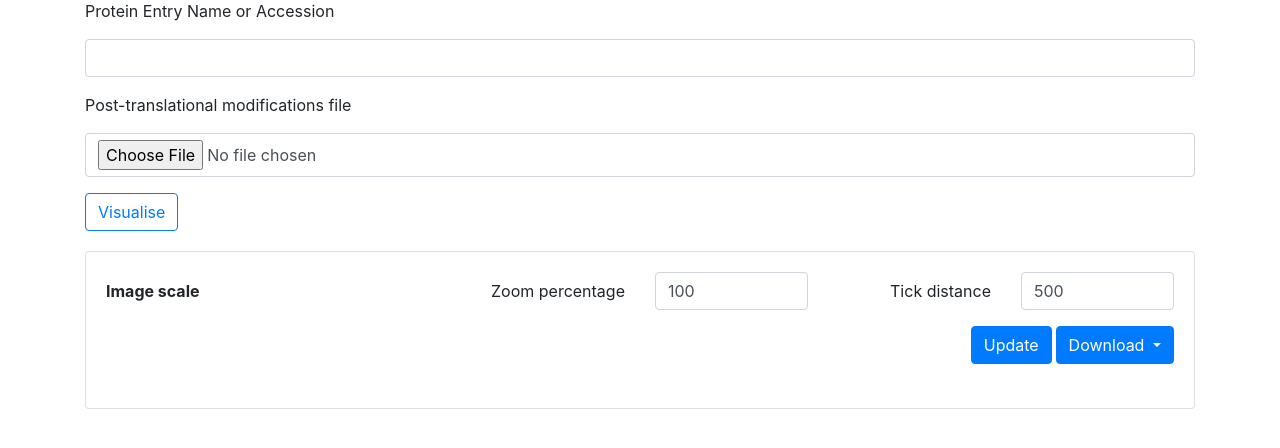
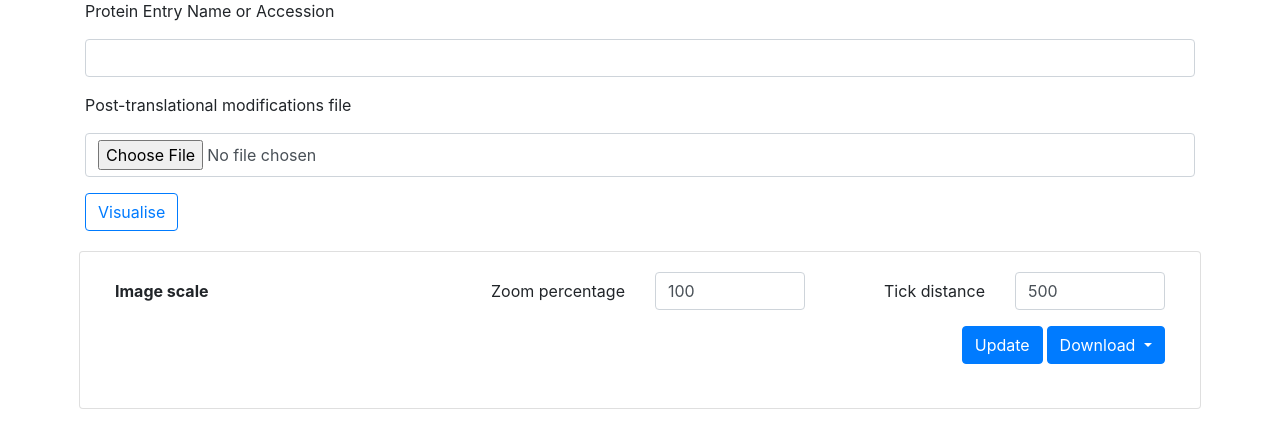
Before and after one commit to ChildrensMedicalResearchInstitute/ptm-visquant, a Flask app: template templates/ptm_mapper.html in a window 1280 px wide. Shown: the part 213-661 px from the top of the page. Run offline with Flask 2, Linux system fonts and the light colour scheme; the template is opened without the code that fills it: values that come from a table or form of the project are taken from there, most other values are stand-ins (such as "Sample title", 1, 10 or a date in 2020); some libraries are stand-ins or nearby versions.

Commit message:
Visualisation container expands to fit screen size

```diff
--- a/static/css/ptm-mapper.css
+++ b/static/css/ptm-mapper.css
@@ -17,3 +17,7 @@ label.bold-label {
 label.left-label {
     text-align: right;
 }
+
+.container-fluid {
+    width: 90%;
+}
--- a/templates/article.html
+++ b/templates/article.html
@@ -5,7 +5,9 @@
 {% endblock %}
 
 {% block content %}
-{{content}}
+<div class="container">
+    {{content}}
+</div>
 {% endblock %}
 
 {% block scripts %}
--- a/templates/base.html
+++ b/templates/base.html
@@ -24,10 +24,8 @@
             </ul>
         </div>
     </nav>
-    <div class="container">
-            {% block content %}
-            {% endblock %}
-    </div>
+    {% block content %}
+    {% endblock %}
     <script src="{{ url_for('static', filename='js/jquery-3.3.1.min.js') }}"></script>
     <script src="{{ url_for('static', filename='js/popper.min.js') }}"></script>
     <script src="{{ url_for('static', filename='js/bootstrap.min.js') }}"></script>
--- a/templates/ptm_mapper.html
+++ b/templates/ptm_mapper.html
@@ -6,7 +6,7 @@
 {% endblock %}
 
 {% block content %}
-
+<div class="container">
     <div class="card border-primary">
         <div class="card-body">
             {{ card_content }}
@@ -20,10 +20,12 @@
         btn_class='btn btn-outline-primary',
         btn_id='visualise',
         enctype='multipart/form-data') }}
+</div>
+<div class="container-fluid">
     {% if context %}
     <div class="card">
         <div class="card-body">
-            <div class="">
+            <div class="container">
                 {% if hasFileUpload %}
                 <div class="form-group row">
                     <label class="col-sm-4 col-form-label bold-label">Visualisation</label>
@@ -101,6 +103,7 @@
         <div class="vis-box"></div>
     </div>
     {% endif %}
+</div>
 {% endblock %}
 
 {% block scripts %}
```
Lines whose indentation alone changed are shown as unchanged.
